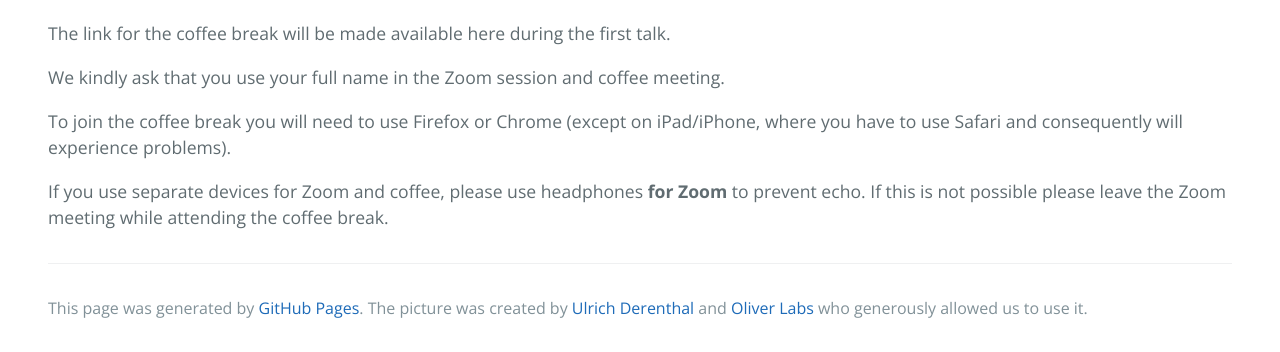
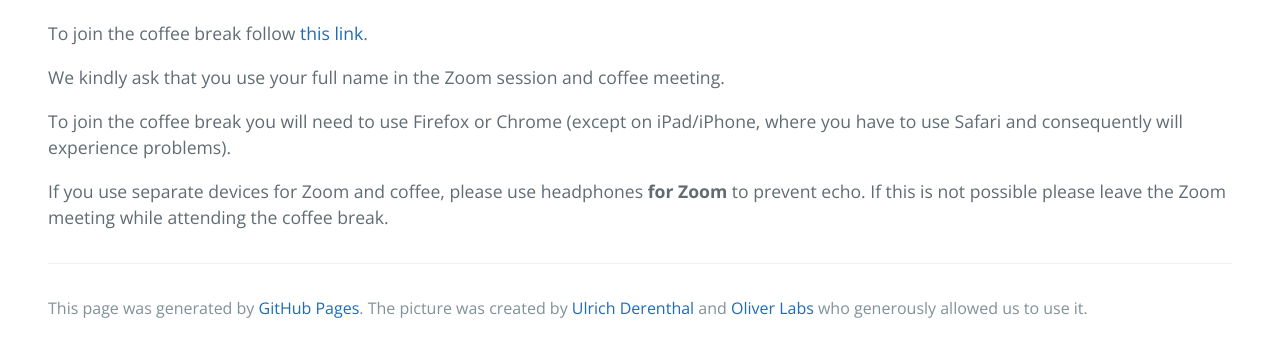
Before and after one commit to zoom-on-rational-points/zoom-on-rational-points.github.io, a Jekyll site: the page built from ghost_wardrobe_looting_swarm.md, in a window 1280 px wide, cut to the strip 553-905 px from the top of the page. Built offline with Jekyll 4.4.1, drawn with Linux system fonts in a browser that asks for light colours.

Commit message:
Update ghost_wardrobe_looting_swarm.md

```diff
--- a/ghost_wardrobe_looting_swarm.md
+++ b/ghost_wardrobe_looting_swarm.md
@@ -6,11 +6,11 @@ layout: default
   <img width="200" height="200" style="transform: rotate(0.5turn);" src="https://upload.wikimedia.org/wikipedia/commons/1/18/Rational_points_of_bounded_height_outside_the_27_lines_on_Clebsch%27s_diagonal_cubic_surface.png">
 </p>
 
+To join the coffee break follow <a href="https://gather.town/app/gydS2CrSzdjNziPC/ZORP">this link</a>.
+
 {% comment %}
-To join the coffee break follow <a href="https://gather.town/app/gydS2CrSzdjNziPC/ZORP">this link</a>.
+The link for the coffee break will be made available here during the first talk.
 {% endcomment %}
-
-The link for the coffee break will be made available here during the first talk.
 
 We kindly ask that you use your full name in the Zoom session and coffee meeting.
 
```
